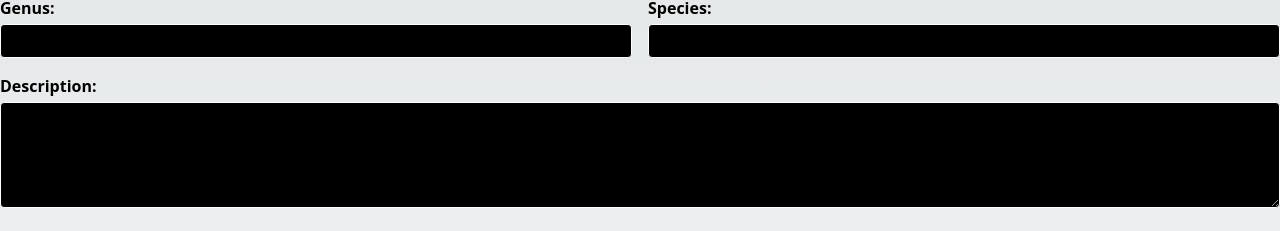
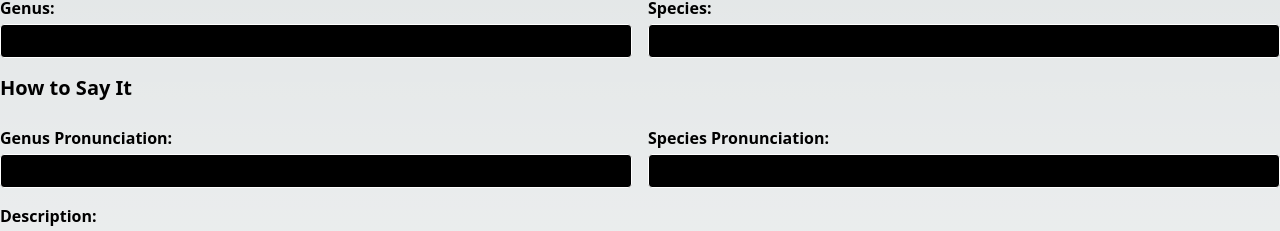
Before and after one commit to Robertgreenwood27/theraguild, a Next.js app: page /addSpecies in a window 1280 px wide. Shown: the part 530-761 px from the top of the page. Built offline with nearby package versions, Linux system fonts and the light colour scheme; no server answers.

Commit message:
how to say it

```diff
--- a/src/pages/addSpecies.js
+++ b/src/pages/addSpecies.js
@@ -24,6 +24,8 @@ const AddSpeciesPage = () => {
   const [formData, setFormData] = useState({
     genus: '',
     species: '',
+    genusHowToSay: '',
+    speciesHowToSay: '',
     description: '',
     altName: '',
     maxBodyLength: '',
@@ -116,7 +118,9 @@ const AddSpeciesPage = () => {
         slug,
         images: galleryImageUrls,
         image: primaryImageUrl,
-        createdAt: currentTimestamp, // Set the createdAt field to the current timestamp
+        createdAt: currentTimestamp,
+        genusHowToSay: formData.genusHowToSay,
+        speciesHowToSay: formData.speciesHowToSay,
       };
 
       const response = await fetch('/api/species', {
@@ -176,6 +180,35 @@ const AddSpeciesPage = () => {
       required
     />
   </div>
+  <div className="col-span-2">
+  <h2 className="text-xl font-bold mb-2">How to Say It</h2>
+</div>
+<div>
+  <label htmlFor="genusHowToSay" className="block mb-1 font-bold">
+    Genus Pronunciation:
+  </label>
+  <input
+    type="text"
+    id="genusHowToSay"
+    name="genusHowToSay"
+    value={formData.genusHowToSay}
+    onChange={handleChange}
+    className="w-full border border-white rounded px-2 py-1 bg-black text-white"
+  />
+</div>
+<div>
+  <label htmlFor="speciesHowToSay" className="block mb-1 font-bold">
+    Species Pronunciation:
+  </label>
+  <input
+    type="text"
+    id="speciesHowToSay"
+    name="speciesHowToSay"
+    value={formData.speciesHowToSay}
+    onChange={handleChange}
+    className="w-full border border-white rounded px-2 py-1 bg-black text-white"
+  />
+</div>
   <div className="col-span-2">
     <label htmlFor="description" className="block mb-1 font-bold">
       Description:
--- a/src/pages/species/[slug].js
+++ b/src/pages/species/[slug].js
@@ -20,7 +20,7 @@ export async function getServerSideProps(context) {
   // Initialize Firebase Admin and Firestore
   let db;
   try {
-    const firebaseAdmin = await initAdmin(); // Ensure this is awaited and matches your exported function
+    const firebaseAdmin = await initAdmin();
     db = firebaseAdmin.firestore();
   } catch (error) {
     console.error('Firebase admin initialization error:', error);
@@ -28,6 +28,8 @@ export async function getServerSideProps(context) {
   }
 
   let speciesData = null;
+  let allSpecies = [];
+
   try {
     const speciesRef = db.collection('species').where('slug', '==', slug);
     const snapshot = await speciesRef.get();
@@ -38,6 +40,10 @@ export async function getServerSideProps(context) {
     snapshot.forEach(doc => {
       speciesData = { id: doc.id, ...doc.data() };
     });
+
+    // Fetch all species
+    const allSpeciesSnapshot = await db.collection('species').get();
+    allSpecies = allSpeciesSnapshot.docs.map(doc => ({ id: doc.id, ...doc.data() }));
   } catch (error) {
     console.error('Error getting documents:', error);
     return { notFound: true };
@@ -46,6 +52,7 @@ export async function getServerSideProps(context) {
   return {
     props: {
       species: speciesData,
+      allSpecies: allSpecies,
     },
   };
 }
@@ -65,8 +72,21 @@ const InfoSection = ({ title, content, missingText }) => (
   </div>
 );
 
-const SpeciesDetail = ({ species }) => {
+const SpeciesDetail = ({ species, allSpecies }) => {
   const router = useRouter();
+
+  const sortedSpecies = allSpecies.sort((a, b) => {
+    if (a.genus === b.genus) {
+      return a.species.localeCompare(b.species);
+    }
+    return a.genus.localeCompare(b.genus);
+  });
+
+  const currentIndex = sortedSpecies.findIndex(
+    (s) => s.slug === species.slug
+  );
+  const prevSpecies = sortedSpecies[currentIndex - 1];
+  const nextSpecies = sortedSpecies[currentIndex + 1];
 
   if (router.isFallback) {
     return <div>Loading...</div>;
@@ -78,6 +98,22 @@ const SpeciesDetail = ({ species }) => {
       <div className="species-detail bg-gradient-to-b from-zinc-900 to-black min-h-screen">
         <section className="hero py-16">
           <div className="container mx-auto">
+          <div className="flex justify-between items-center mb-8">
+      {prevSpecies && (
+        <Link href={`/species/${prevSpecies.slug}`} legacyBehavior>
+          <a className="text-red-500 hover:text-red-700">
+            &#8592; Prev: {prevSpecies.genus} {prevSpecies.species}
+          </a>
+        </Link>
+      )}
+      {nextSpecies && (
+        <Link href={`/species/${nextSpecies.slug}`} legacyBehavior>
+          <a className="text-red-500 hover:text-red-700">
+            Next: {nextSpecies.genus} {nextSpecies.species} &#8594;
+          </a>
+        </Link>
+      )}
+    </div>
             <div className="grid grid-cols-1 md:grid-cols-2 gap-8 items-center">
               <div>
                 <h1 className="text-5xl md:text-6xl font-bold mb-4 text-white">
@@ -87,6 +123,25 @@ const SpeciesDetail = ({ species }) => {
                   <p className="text-xl text-red-500">{species.altName}</p>
                 )}
               </div>
+              <section className="mb-8">
+    <h2 className="text-2xl font-bold mb-2 text-red-500">How to Say It</h2>
+    {species.genusHowToSay || species.speciesHowToSay ? (
+      <div className="text-zinc-300">
+        {species.genusHowToSay && (
+          <p>
+            {species.genusHowToSay}
+          </p>
+        )}
+        {species.speciesHowToSay && (
+          <p>
+            {species.speciesHowToSay}
+          </p>
+        )}
+      </div>
+    ) : (
+      <MissingData>No pronunciation information available</MissingData>
+    )}
+  </section>
               <div>
                 {species.image ? (
                   <div className="relative">
--- a/src/pages/species/edit/[slug].js
+++ b/src/pages/species/edit/[slug].js
@@ -196,6 +196,35 @@ const EditSpeciesPage = ({ species }) => {
               required
             />
           </div>
+          <div className="col-span-2">
+  <h2 className="text-xl font-bold mb-2">How to Say It</h2>
+</div>
+<div>
+  <label htmlFor="genusHowToSay" className="block mb-1 font-bold">
+    Genus Pronunciation:
+  </label>
+  <input
+    type="text"
+    id="genusHowToSay"
+    name="genusHowToSay"
+    value={formData.genusHowToSay || ''}
+    onChange={handleChange}
+    className="w-full border border-white rounded px-2 py-1 bg-black text-white"
+  />
+</div>
+<div>
+  <label htmlFor="speciesHowToSay" className="block mb-1 font-bold">
+    Species Pronunciation:
+  </label>
+  <input
+    type="text"
+    id="speciesHowToSay"
+    name="speciesHowToSay"
+    value={formData.speciesHowToSay || ''}
+    onChange={handleChange}
+    className="w-full border border-white rounded px-2 py-1 bg-black text-white"
+  />
+</div>
           <div className="col-span-2">
             <label htmlFor="description" className="block mb-1 font-bold">
               Description:
```
